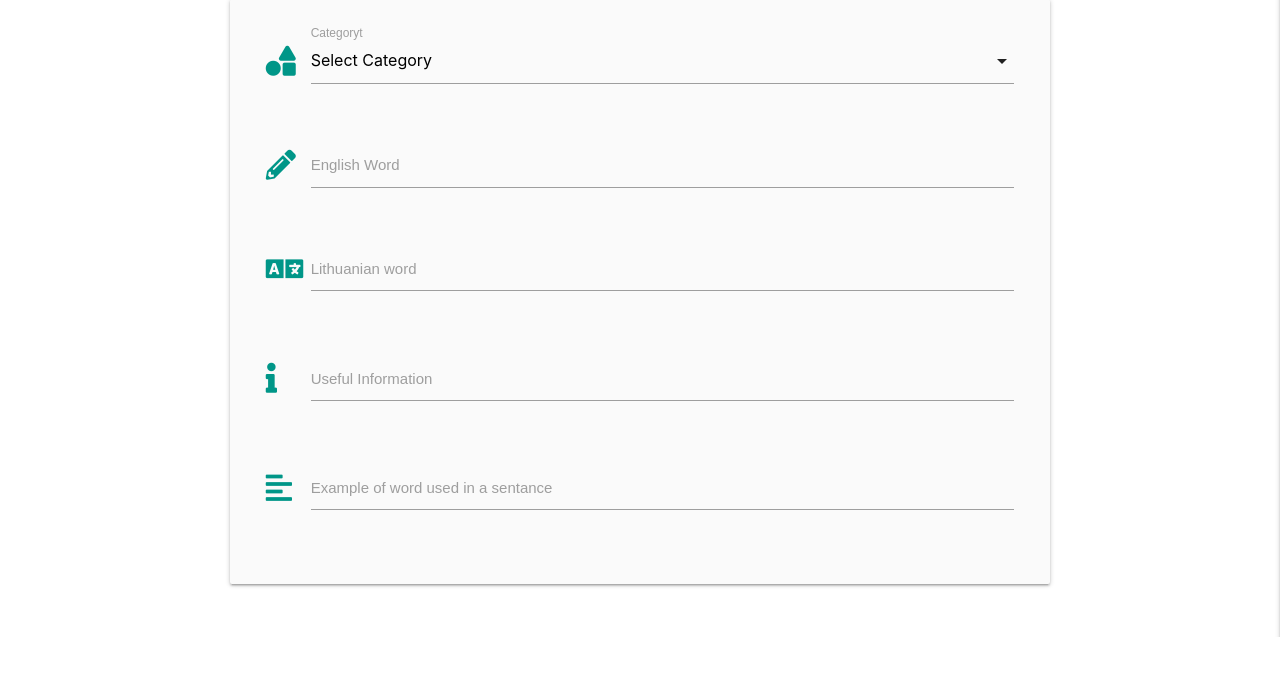
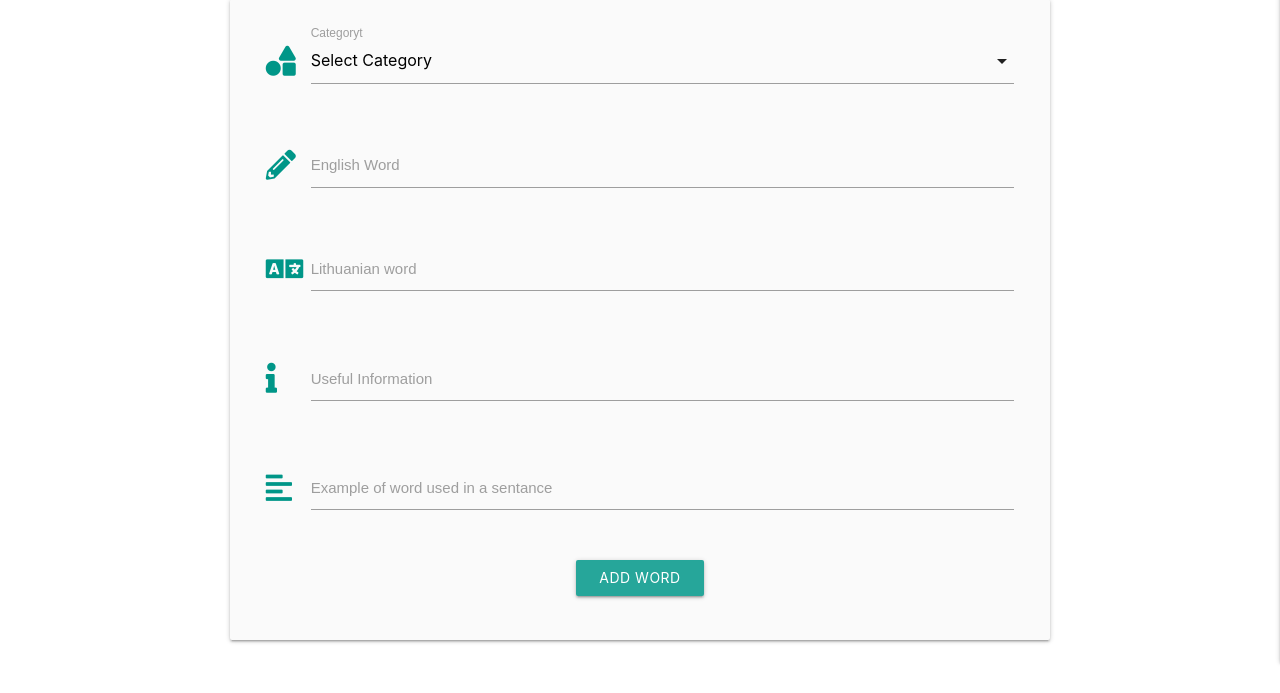
Before and after one commit to Leefarmer83/Translate-It, a Flask app: page /add_words in a window 1280 px wide. Shown: the part 198-891 px from the top of the page. Before the commit the page ends 835 px from the top, so only its background shows below. Run offline with Flask 2, Linux system fonts and the light colour scheme; data that the repository does not hold is empty; some libraries are stand-ins or nearby versions; some web fonts are replaced.

Commit message:
corrected errors in words.html, added image folder in static

```diff
--- a/static/css/style.css
+++ b/static/css/style.css
@@ -10,6 +10,7 @@ body {
 .card .card-content {
     padding: 1px;
 }
+
 
 /*------------------ Text Style ------------------*/
 .text-shadow {
--- a/templates/add_words.html
+++ b/templates/add_words.html
@@ -4,7 +4,8 @@
 <h3 class="teal-text center-align">Add Word to Translate</h3>
 
 <div class="row card-panel grey lighten-5">
-        <form class="col s12" method="POST" action="">
+    <form class="col s12" method="POST" action="{{ url_for('add_words') }}">
+<!-- Category -->
         <div class="row">
             <div class="input-field col s12">
                 <i class="fas fa-shapes teal-text prefix"></i>
@@ -17,36 +18,47 @@
                 <label for="category_name">Categoryt</label>
             </div>
         </div>
+<!-- English word -->
         <div class="row">
             <div class="input-field col s12">
                 <i class="fas fa-pencil-alt prefix teal-text"></i>
-                    <input id="eng_word" name="eng_word" minlength="1" maxlength="50"
-                        type="text" class="validate" required>
+                <input id="eng_word" name="eng_word" minlength="1" maxlength="50" type="text" class="validate" required>
                 <label for="eng_word">English Word</label>
             </div>
         </div>
+<!-- Submit word -->
         <div class="row">
             <div class="input-field col s12">
                 <i class="fas fa-language prefix teal-text"></i>
-                    <textarea id="lt_word" name="lt_word" minlength="1"
-                        maxlength="50" class="materialize-textarea validate" required></textarea>
+                <textarea id="lt_word" name="lt_word" minlength="1" maxlength="50" class="materialize-textarea validate"
+                    required></textarea>
                 <label for="lt_word">Lithuanian word</label>
             </div>
         </div>
+<!-- helpful information -->
         <div class="row">
             <div class="input-field col s12">
                 <i class="fas fa-info prefix teal-text"></i>
-                    <textarea id="helpful_info" name="helpful_info" minlength="5"
-                        maxlength="300" class="materialize-textarea validate" required></textarea>
+                <textarea id="helpful_info" name="helpful_info" minlength="5" maxlength="300"
+                    class="materialize-textarea validate" required></textarea>
                 <label for="helpful_info">Useful Information</label>
             </div>
         </div>
+<!-- example of word in a sentance -->
         <div class="row">
             <div class="input-field col s12">
                 <i class="fas fa-align-left prefix teal-text"></i>
-                    <textarea id="used_in_sentence" name="used_in_sentence" minlength="5"
-                        maxlength="300" class="materialize-textarea validate" required></textarea>
+                <textarea id="used_in_sentence" name="used_in_sentence" minlength="5" maxlength="300"
+                    class="materialize-textarea validate" required></textarea>
                 <label for="used_in_sentence">Example of word used in a sentance</label>
+            </div>
+        </div>
+<!-- Submit word -->
+        <div class="row">
+            <div class="col s12 center-align">
+                <button class="btn waves-effect waves-light" type="submit">Add Word
+                    <i class="material-icons right"></i>
+                </button>
             </div>
         </div>
     </form>
```
Also changed, not shown: templates/words.html (+11 -20 lines), static/images/background.jpg (added). Lines whose indentation alone changed are shown as unchanged.
